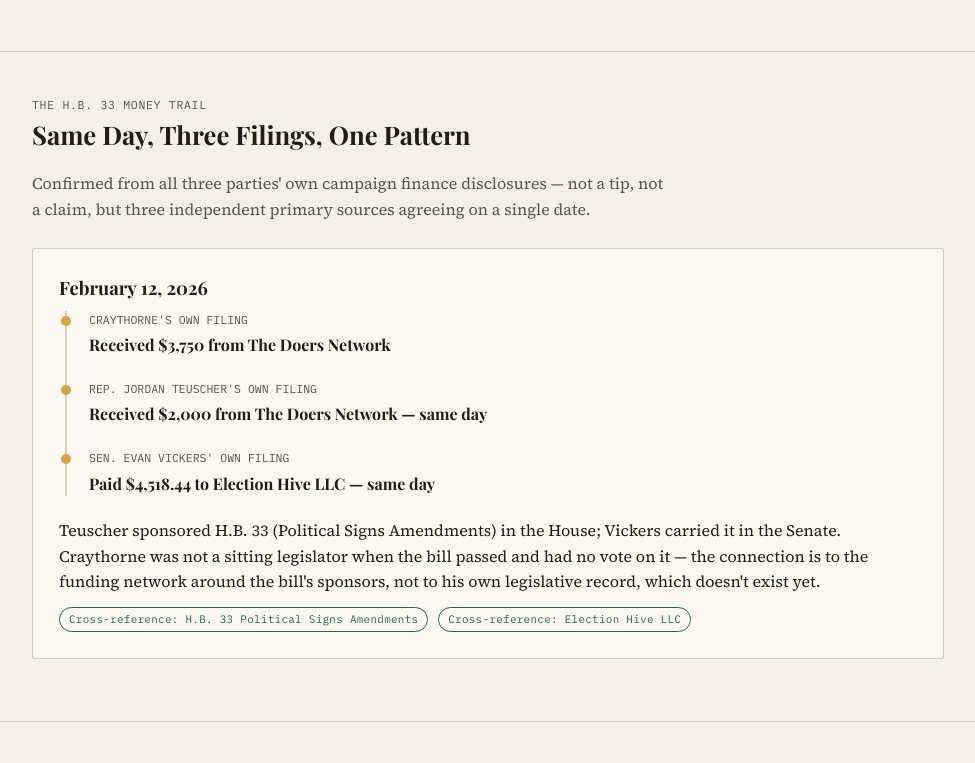
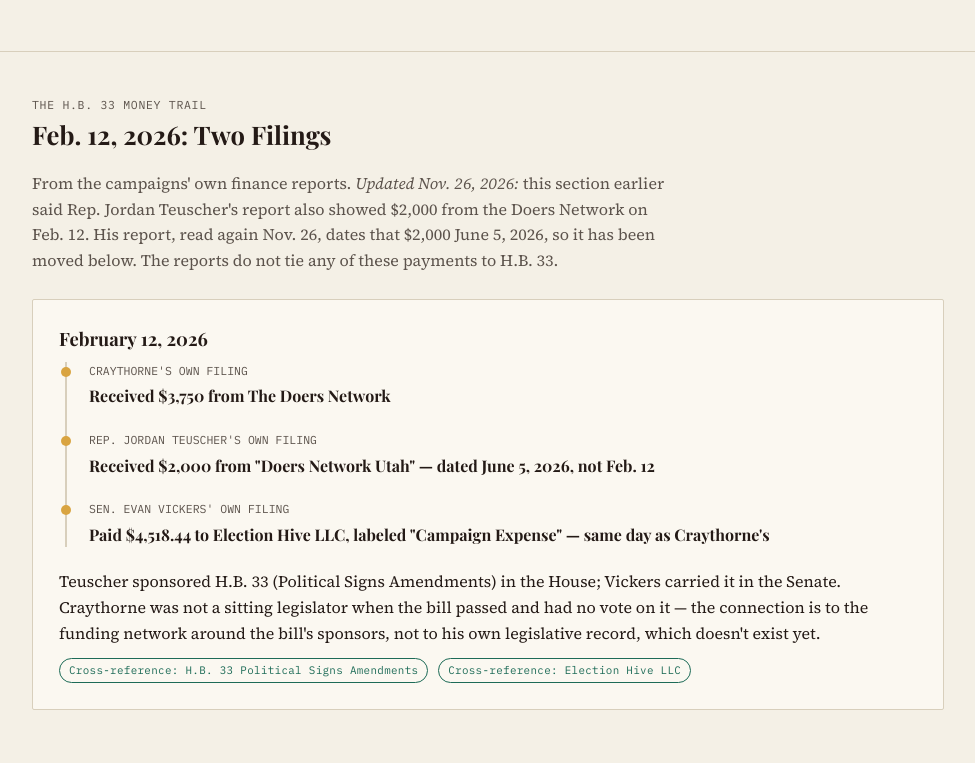
Before and after one commit to Weber-County-Hive/candidates2026, a plain HTML site: page hd13-craythorne-anderson.html in a window 1280 px wide. Shown: the part 1546-2309 px from the top of the page, without its empty margins (152-1127 px from the left). Drawn offline with nearby package versions, Linux system fonts and the light colour scheme.

Commit message:
Add files via upload

```diff
--- a/hd13-craythorne-anderson.html
+++ b/hd13-craythorne-anderson.html
@@ -211,7 +211,7 @@
 </head>
 <body>
 <div class="hb-bar"><a href="https://webercountyhive.substack.com/" target="_blank" rel="noopener"><img src="uhp-badge.png" alt="Utah Hive Politics logo"><span><span class="hb-name">Utah Hive Politics</span><span class="hb-sub">from the publisher of The Weber County Hive</span></span></a></div>
-<div class="hb-dates">Posted Sept. 10, 2026</div>
+<div class="hb-dates">Posted Sept. 10, 2026 · Updated Nov. 26, 2026</div>
 
 <header class="band">
   <div class="wrap">
@@ -311,8 +311,8 @@
 <section>
   <div class="wrap">
     <div class="eyebrow">THE H.B. 33 MONEY TRAIL</div>
-    <h2>Same Day, Three Filings, One Pattern</h2>
-    <p class="section-dek">Confirmed from all three parties' own campaign finance disclosures — not a tip, not a claim, but three independent primary sources agreeing on a single date.</p>
+    <h2>Feb. 12, 2026: Two Filings</h2>
+    <p class="section-dek">From the campaigns' own finance reports. <em>Updated Nov. 26, 2026:</em> this section earlier said Rep. Jordan Teuscher's report also showed $2,000 from the Doers Network on Feb. 12. His report, read again Nov. 26, dates that $2,000 June 5, 2026, so it has been moved below. The reports do not tie any of these payments to H.B. 33.</p>
     <div class="record-card">
       <h3>February 12, 2026</h3>
       <div class="timeline">
@@ -322,11 +322,11 @@
         </div>
         <div class="timeline-item">
           <div class="t-date">REP. JORDAN TEUSCHER'S OWN FILING</div>
-          <h4>Received $2,000 from The Doers Network — same day</h4>
+          <h4>Received $2,000 from "Doers Network Utah" — dated June 5, 2026, not Feb. 12</h4>
         </div>
         <div class="timeline-item">
           <div class="t-date">SEN. EVAN VICKERS' OWN FILING</div>
-          <h4>Paid $4,518.44 to Election Hive LLC — same day</h4>
+          <h4>Paid $4,518.44 to Election Hive LLC, labeled "Campaign Expense" — same day as Craythorne's</h4>
         </div>
       </div>
       <p>Teuscher sponsored H.B. 33 (Political Signs Amendments) in the House; Vickers carried it in the Senate. Craythorne was not a sitting legislator when the bill passed and had no vote on it — the connection is to the funding network around the bill's sponsors, not to his own legislative record, which doesn't exist yet.</p>
@@ -460,7 +460,7 @@
       <summary>Sources</summary>
       <ul>
         <li>Campaign finance reports, <a href="https://disclosures.utah.gov/" target="_blank" rel="noopener">disclosures.utah.gov</a>: Erik Craythorne, Jeffrey Anderson and Tony De Mille, 2026 filings; Roxayn Elmer (zero activity reported).</li>
-        <li>Same-day filings, Feb. 12, 2026, <a href="https://disclosures.utah.gov/" target="_blank" rel="noopener">disclosures.utah.gov</a>: Craythorne&rsquo;s report ($3,750 from The Doers Network), Rep. Jordan Teuscher&rsquo;s report ($2,000 from The Doers Network) and Sen. Evan Vickers&rsquo; report ($4,518.44 to Election Hive LLC).</li>
+        <li>Filings dated Feb. 12, 2026, <a href="https://disclosures.utah.gov/" target="_blank" rel="noopener">disclosures.utah.gov</a>: Craythorne&rsquo;s report ($3,750 from The Doers Network), Rep. Jordan Teuscher&rsquo;s report ($2,000 from The Doers Network) and Sen. Evan Vickers&rsquo; report ($4,518.44 to Election Hive LLC).</li>
         <li>Conflict-of-interest disclosure forms, <a href="https://disclosures.utah.gov/" target="_blank" rel="noopener">disclosures.utah.gov</a>: Craythorne (eight entities and one board seat), Anderson, De Mille, and House Speaker Mike Schultz (Whitesides Place, LLC).</li>
         <li>Utah corporate registry, <a href="https://businessregistration.utah.gov/" target="_blank" rel="noopener">businessregistration.utah.gov</a>: Willow Tree, LLC; Whitesides Place, LLC; Craythorne Inc.; Craythorne Construction Co., Inc.; Craythorne Commercial / Tin Cup, LLC; Sevier Canyon Properties, LLC; Craythorne Investment, LLC; Bennett Legacy Farms HOA.</li>
         <li>Bill, 2026 General Session, le.utah.gov: <a href="https://le.utah.gov/~2026/bills/static/HB0033.html" target="_blank" rel="noopener">H.B. 33 Political Signs Amendments</a>.</li>
```
